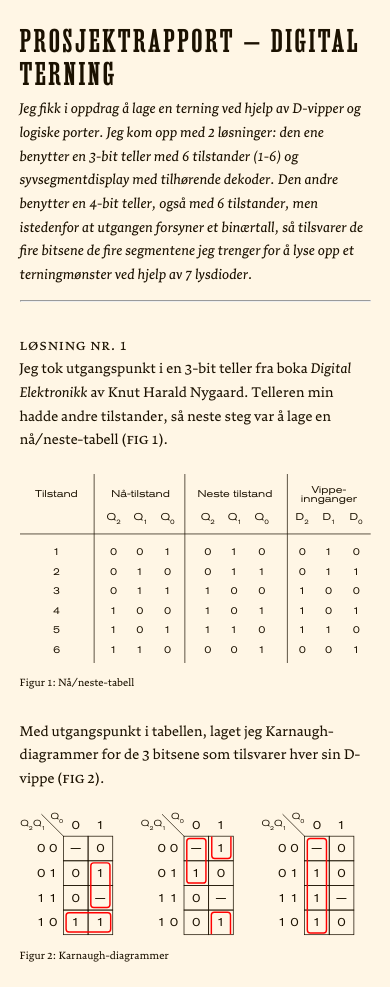
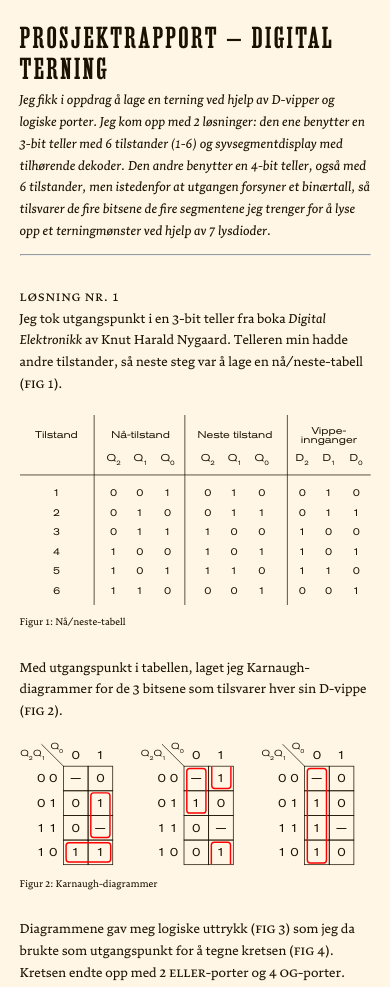
Before and after one commit to s362130/prosjektlogg-terning, a plain HTML site: page index.html in a window 390 px wide. Shown: the top 987 px of the page. Drawn offline with Linux system fonts and the light colour scheme.

Commit message:
Mobillayouten skaleres basert på skjermbredden, ikke skjermhøyden

```diff
--- a/style.css
+++ b/style.css
@@ -3,15 +3,15 @@ body {
   color: #1b1100;
   margin-left: 5%;
   margin-right: 5%;
-  font-size: 1.6vh;
+  font-size: 3.2vw;
   font-family: Mu-Regular;
-  line-height: 2.8vh;
+  line-height: 5.6vw;
 }
 
 .underoverskrift {
   font-feature-settings: "smcp", "c2sc";
   margin-bottom: 0;
-  letter-spacing: 0.1vh;
+  letter-spacing: 0.2vw;
 }
 .frsteavsnitt {
   margin-top: 0;
@@ -32,36 +32,36 @@ svg {
   margin-bottom: 0;
 }
 .topplass {
-  margin-top: 1vh;
+  margin-top: 2vw;
 }
 .matematikk {
   font-family: Mu-Regular;
 }
 .bildetekst {
-  font-size: 1.2vh;
+  font-size: 2.4vw;
   margin-top: 0;
 }
 .bildetekst.bunnplass {
-    margin-bottom: 3vh;
+    margin-bottom: 6vw;
 }
 #sisteavsnitt {
   font-feature-settings: "smcp", "c2sc";
-  margin-bottom: 7.5vh;
+  margin-bottom: 15vw;
 }
 .linje {
-  margin-bottom: 3.75vh;
+  margin-bottom: 7.5vw;
 }
 .bunnlinje {
-  margin-bottom: 37.5vh;
+  margin-bottom: 75vw;
 }
 #overskrift {
   font-family: Lehmann;
-  font-size: 3.9vh;
+  font-size: 7.8vw;
   text-transform: uppercase;
-  letter-spacing: 0.3vh;
-  margin-bottom: 0.75vh;
-  line-height: 3.9vh;
-  margin-top: 3vh;
+  letter-spacing: 0.6vw;
+  margin-bottom: 1.25vw;
+  line-height: 7.8vw;
+  margin-top: 6vw;
 }
 @font-face {
   font-family: Mu-Regular;
@@ -102,5 +102,28 @@ svg {
     font-size: 4.25vh;
     letter-spacing: 0.375vh;
     line-height: 4vh;
+    margin-bottom: 0.75vh;
+    margin-top: 3vh;
+  }
+  .underoverskrift {
+    letter-spacing: 0.1vh;
+  }
+  .bildetekst.bunnplass {
+    margin-bottom: 3vh;
+  }
+  #sisteavsnitt {
+    margin-bottom: 7.5vh;
+  }
+  .linje {
+    margin-bottom: 3.75vh;
+  }
+  .bunnlinje {
+    margin-bottom: 37.5vh;
+  }
+  .topplass {
+    margin-top: 1vh;
+  }
+  .underoverskrift {
+    letter-spacing: 0.1vh;
   }
 }
```
